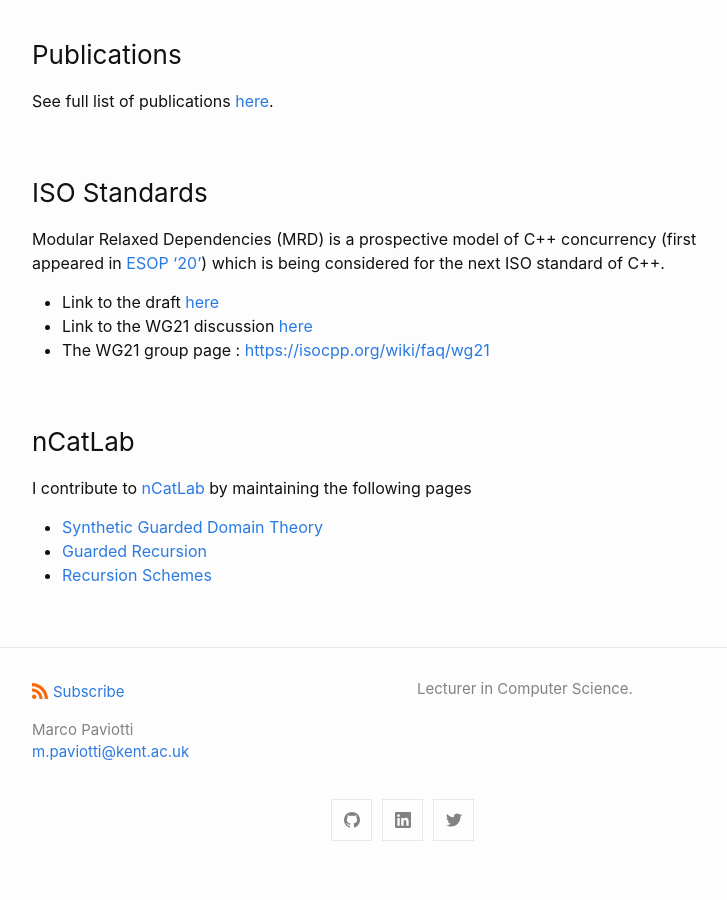
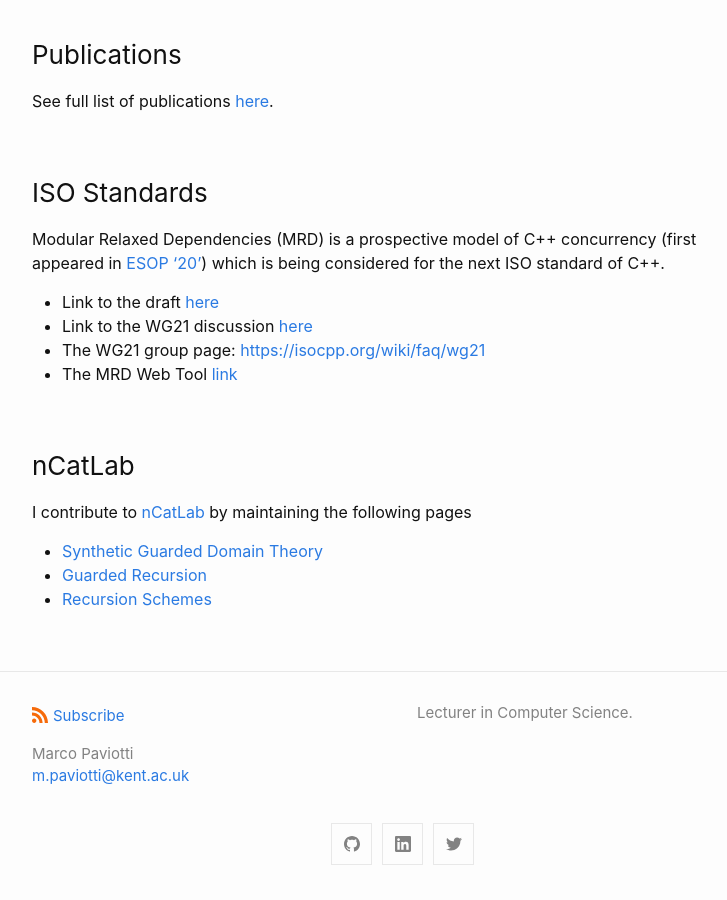
Before and after one commit to mpaviotti/mpaviotti.github.com, a Jekyll site: the page built from index.markdown, in a window 1280 px wide and 900 px high, scrolled down 1442 px. Shown: the whole window, without its empty margins (238-965 px from the left). Built offline with Jekyll 4.4.1, drawn with Linux system fonts in a browser that asks for light colours; before the commit the page ends 2318 px from its top, so only the background shows below that.

Commit message:
MRD Web Tool

```diff
--- a/index.markdown
+++ b/index.markdown
@@ -9,7 +9,9 @@ title: Short bio
 style="float:left;width:150px;height:150px;padding:3px 5px;border:1.5px solid
 #ccc;margin:20px;">
 
-I am a Lecturer (Assistant Professor) within the [School of Computing](https://www.kent.ac.uk/computing) at [University of Kent (U.K.)](https://www.kent.ac.uk).
+I am a Lecturer (Assistant Professor) within the [School of
+Computing](https://www.kent.ac.uk/computing) at [University of Kent
+(U.K.)](https://www.kent.ac.uk).
 
 Previously, I was a Senior Research Associate (senior postdoc) working in the
 [Granule Project](https://granule-project.github.io). From 2020 to 2022, I have
@@ -62,14 +64,19 @@ See full list of publications [here]({% link publications.markdown %}).
 
 ### ISO Standards
 
-Modular Relaxed Dependencies (MRD) is a prospective model of C++ concurrency (first appeared in [ESOP '20'](https://link.springer.com/content/pdf/10.1007/978-3-030-44914-8_22.pdf)) which is being considered for the next ISO standard of C++.
+Modular Relaxed Dependencies (MRD) is a prospective model of C++ concurrency
+(first appeared in [ESOP
+'20'](https://link.springer.com/content/pdf/10.1007/978-3-030-44914-8_22.pdf))
+which is being considered for the next ISO standard of C++.
 - Link to the draft [here](https://graymalk.in/iso-papers/p1780/p1780r2.html)
 - Link to the WG21 discussion [here](https://eur01.safelinks.protection.outlook.com/?url=https%3A%2F%2Fgithub.com%2Fcplusplus%2Fpapers%2Fissues%2F554%23issuecomment-1311093994&amp;data=05%7C01%7CM.Paviotti%40kent.ac.uk%7C5e1fff970b0a4039205008dac71af6b3%7C51a9fa563f32449aa7213e3f49aa5e9a%7C0%7C0%7C638041215860503967%7CUnknown%7CTWFpbGZsb3d8eyJWIjoiMC4wLjAwMDAiLCJQIjoiV2luMzIiLCJBTiI6Ik1haWwiLCJXVCI6Mn0%3D%7C3000%7C%7C%7C&amp;sdata=V1PRIBvid5UxHNvEI2aOq2Rp4Sq9voNbcjb5rCEJ4sk%3D&amp;reserved=0)
-- The WG21 group page : [https://isocpp.org/wiki/faq/wg21](https://isocpp.org/wiki/faq/wg21)
+- The WG21 group page: [https://isocpp.org/wiki/faq/wg21](https://isocpp.org/wiki/faq/wg21)
+- The MRD Web Tool [link](https://www.cs.kent.ac.uk/projects/MRDer/)
 
-###  nCatLab
+### nCatLab
 
-I contribute to [nCatLab](https://ncatlab.org/nlab/show/HomePage) by maintaining the following pages
+I contribute to [nCatLab](https://ncatlab.org/nlab/show/HomePage) by maintaining
+the following pages
 
 - [Synthetic Guarded Domain Theory](https://ncatlab.org/nlab/show/synthetic+guarded+domain+theory)
 - [Guarded Recursion](https://ncatlab.org/nlab/show/guarded+recursion)
```
